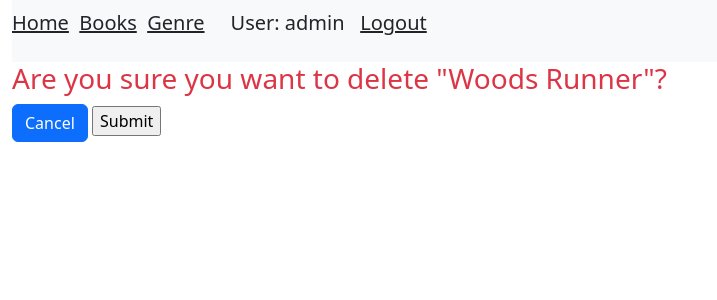
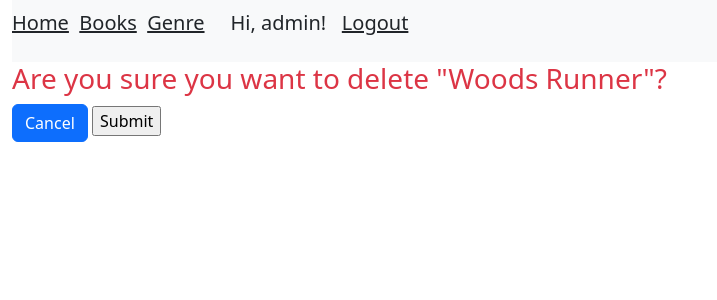
Before and after one commit to junminzh/bookreview, a Django app: page /delete_book/3/ in a window 1280 px wide. Shown: the top 300 px of the page, without its empty margins (0-717 px from the left). Run offline with Django 4.2, Linux system fonts and the light colour scheme; a user stored in the database is signed in; data comes from the database, SQL or seed files in the repository; both versions use the stored data as it was after the commit; some libraries are stand-ins or nearby versions.

Commit message:
change user: to Hi in the base template

```diff
--- a/bookreview_app/templates/bookreview_app/base_template.html
+++ b/bookreview_app/templates/bookreview_app/base_template.html
@@ -28,7 +28,7 @@ aria-expanded="false" aria-label="Toggle navigation">
 
 <!--Sidebar to display a "Login" link if the user is logged out, and a "Logout" link if they are logged in-->
 {% if user.is_authenticated %}
-    <p>&nbsp&nbsp User: {{ user.get_username }} &nbsp&nbsp</p>
+    <p>&nbsp&nbsp Hi, <b>{{ user.get_username }}</b>! &nbsp&nbsp</p>
     <a class="nav-link, text-dark" href="{% url 'logout' %}">Logout</a>
 {% else %}
     &nbsp&nbsp<a class="nav-link, text-dark" href="{% url 'login' %}?next={{ request.path }}">Login</a>
```
Also changed, not shown: db.sqlite3.
